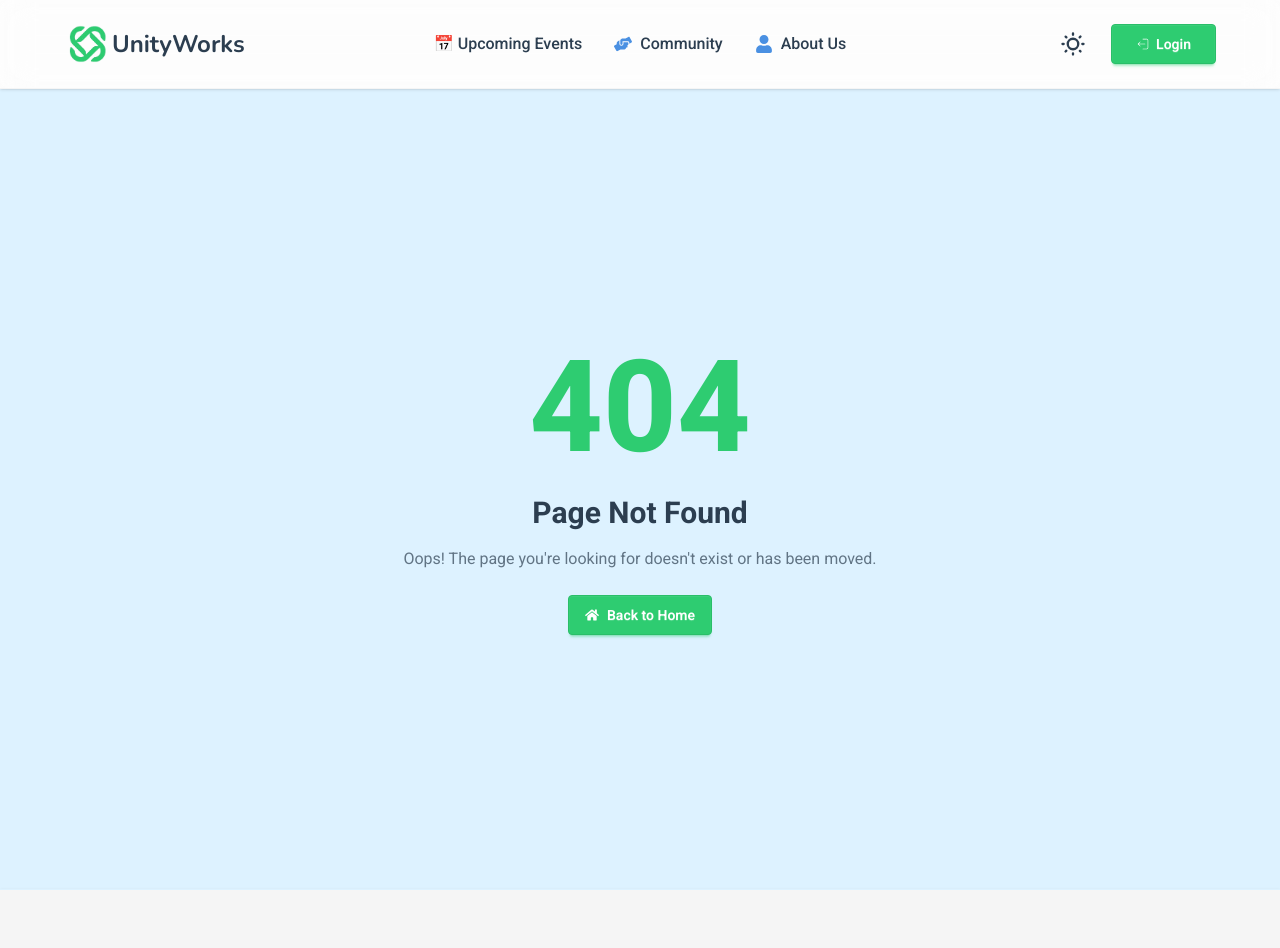
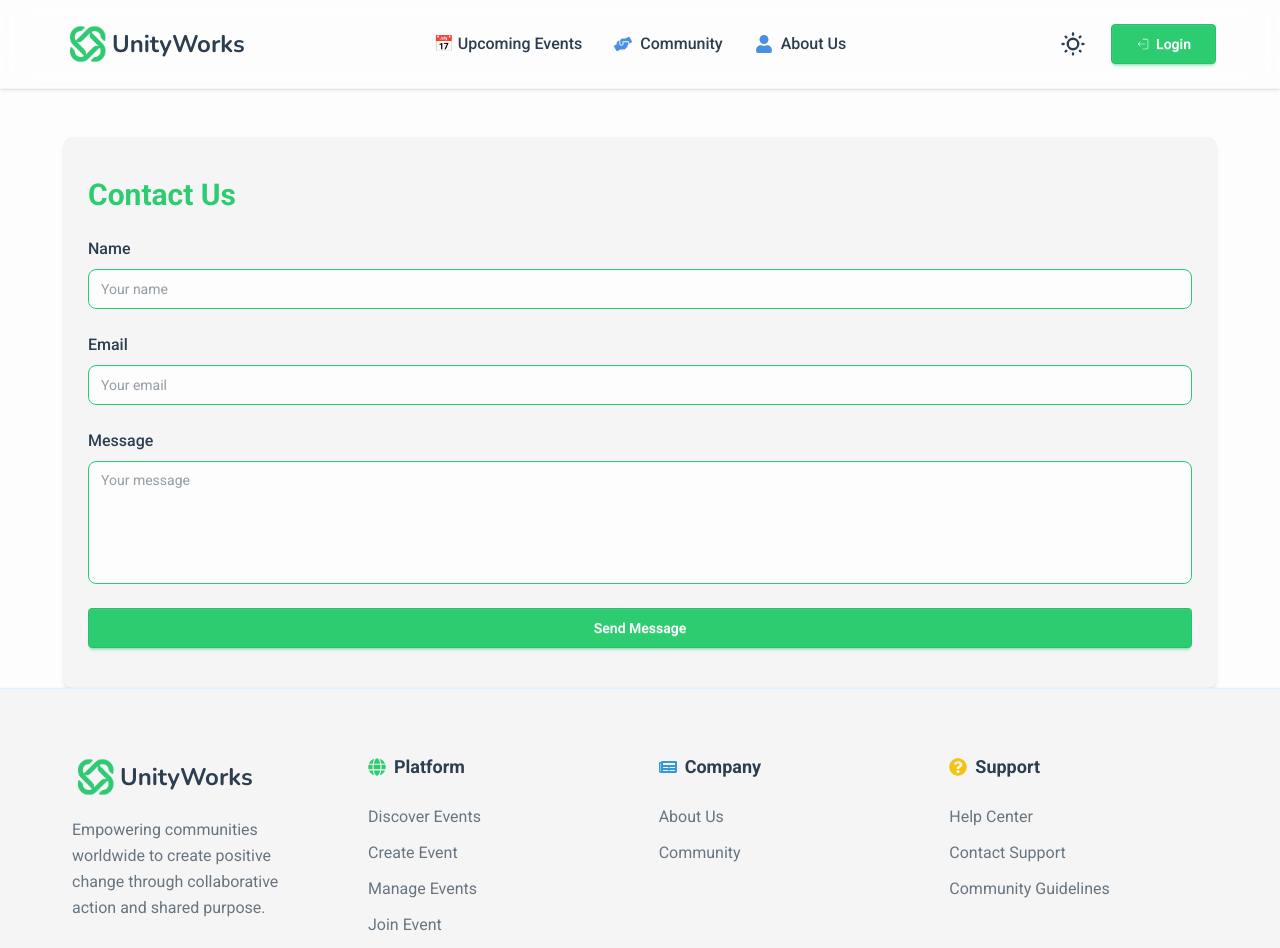
Before and after one commit to mdrahimultahsin/unityWorks-frontend, a React (Vite) app: page /contact in a window 1280 px wide. Shown: the top 948 px of the page. Built offline with nearby package versions, Linux system fonts and the light colour scheme; no server answers.

Commit message:
added guideline and contact

```diff
--- a/src/Routes/Router.jsx
+++ b/src/Routes/Router.jsx
@@ -13,6 +13,8 @@ import ManageEvents from "../pages/ManageEvents/ManageEvents";
 import ErrorPage from "../pages/ErrorPage/ErrorPage";
 import Community from "../pages/Community/Community";
 import AboutUs from "../pages/AboutUs/AboutUs";
+import Guideline from "../pages/Guideline/Guideline";
+import ContactSection from "../pages/ContactSection/ContactSection";
 
 const router = createBrowserRouter([
   {
@@ -36,6 +38,14 @@ const router = createBrowserRouter([
       {
         path: "aboutUs",
         Component: AboutUs,
+      },
+      {
+        path: "guideline",
+        Component: Guideline,
+      },
+      {
+        path: "contact",
+        Component: ContactSection,
       },
       {
         path: "create-event",
--- a/src/components/Footer.jsx
+++ b/src/components/Footer.jsx
@@ -39,18 +39,15 @@ const Footer = () => {
       {name: "Join Event", href: "/joined-events"},
     ],
     company: [
-      {name: "About Us", href: "#"},
-      {name: "Our Mission", href: "#"},
-      {name: "Team", href: "#"},
+      {name: "About Us", href: "/aboutUs"},
+      {name: "Community", href: "/community"},
     ],
     support: [
-      {name: "Help Center", href: "#"},
-      {name: "Contact Support", href: "#"},
-      {name: "Community Guidelines", href: "#"},
+      {name: "Help Center", href: "/contact"},
+      {name: "Contact Support", href: "/contact"},
+      {name: "Community Guidelines", href: "/guideline"},
     ],
   };
-
-
 
   return (
     <div className="relative  overflow-hidden border-t border-base-200 shadow">
@@ -95,19 +92,34 @@ const Footer = () => {
 
                 {/* Social Links */}
                 <div className="flex gap-3">
-                  <a href="https://www.facebook.com/" target="blank" className="bg-base-300 p-3 rounded-full text-base-content/70 hover:bg-primary hover:text-white transition-all duration-300 hover:scale-110">
+                  <a
+                    href="https://www.facebook.com/"
+                    target="blank"
+                    className="bg-base-300 p-3 rounded-full text-base-content/70 hover:bg-primary hover:text-white transition-all duration-300 hover:scale-110"
+                  >
                     <FaFacebookF className="text-lg" />
                   </a>
-                  <a href="https://www.instagram.com/" target="blank" className="bg-base-300 p-3 rounded-full text-base-content/70 hover:bg-primary hover:text-white transition-all duration-300 hover:scale-110">
+                  <a
+                    href="https://www.instagram.com/"
+                    target="blank"
+                    className="bg-base-300 p-3 rounded-full text-base-content/70 hover:bg-primary hover:text-white transition-all duration-300 hover:scale-110"
+                  >
                     <FaInstagram className="text-lg" />
                   </a>
-                  <a href="https://www.linkedin.com/" target="blank" className="bg-base-300 p-3 rounded-full text-base-content/70 hover:bg-primary hover:text-white transition-all duration-300 hover:scale-110">
+                  <a
+                    href="https://www.linkedin.com/"
+                    target="blank"
+                    className="bg-base-300 p-3 rounded-full text-base-content/70 hover:bg-primary hover:text-white transition-all duration-300 hover:scale-110"
+                  >
                     <FaLinkedinIn className="text-lg" />
                   </a>
-                  <a href="https://www.youtube.com/" target="blank" className="bg-base-300 p-3 rounded-full text-base-content/70 hover:bg-primary hover:text-white transition-all duration-300 hover:scale-110">
+                  <a
+                    href="https://www.youtube.com/"
+                    target="blank"
+                    className="bg-base-300 p-3 rounded-full text-base-content/70 hover:bg-primary hover:text-white transition-all duration-300 hover:scale-110"
+                  >
                     <FaYoutube className="text-lg" />
                   </a>
-
                 </div>
               </div>
 
@@ -190,7 +202,6 @@ const Footer = () => {
               </div>
 
               <div className="flex items-center gap-6 text-sm text-base-content/70">
-
                 <span>🔒 Your data is secure</span>
                 <span>♿ Accessibility friendly</span>
               </div>
--- /dev/null
+++ b/src/pages/ContactSection/ContactSection.jsx
@@ -0,0 +1,53 @@
+const ContactSection = () => {
+  return (
+    <section className="py-10 p-6 mx-6 lg:mx-16 bg-base-300 rounded-lg shadow-md mt-12">
+      <h2 className="text-3xl font-bold mb-6 text-primary font-urbanist">Contact Us</h2>
+      <form className="space-y-6">
+        <div>
+          <label htmlFor="name" className="block mb-2 font-medium text-base-content">
+            Name
+          </label>
+          <input
+            type="text"
+            id="name"
+            placeholder="Your name"
+            className="w-full input input-primary rounded-lg"
+          />
+        </div>
+
+        <div>
+          <label htmlFor="email" className="block mb-2 font-medium text-base-content">
+            Email
+          </label>
+          <input
+            type="email"
+            id="email"
+            placeholder="Your email"
+            className="w-full input input-bordered input-primary rounded-lg"
+          />
+        </div>
+
+        <div>
+          <label htmlFor="message" className="block mb-2 font-medium text-base-content">
+            Message
+          </label>
+          <textarea
+            id="message"
+            placeholder="Your message"
+            rows="5"
+            className="w-full textarea textarea-bordered textarea-primary rounded-lg resize-none"
+          ></textarea>
+        </div>
+
+        <button
+          type="submit"
+          className="btn btn-primary w-full text-white"
+        >
+          Send Message
+        </button>
+      </form>
+    </section>
+  );
+};
+
+export default ContactSection;
--- /dev/null
+++ b/src/pages/Guideline/Guideline.jsx
@@ -0,0 +1,37 @@
+import React from "react";
+
+const Guideline = () => {
+  return (
+    <section className="py-10 px-4 lg:px-16 mb-8">
+  <h2 className="text-2xl font-semibold mb-3">How to Use the Website</h2>
+  <ol className="list-decimal list-inside space-y-3 text-base-content">
+    <li>
+      <strong>Register an Account:</strong> Click on <code>Register</code> in the top navigation or on the login page to create a new user account using your email or Google login.
+    </li>
+    <li>
+      <strong>Login:</strong> Use your registered email and password, or sign in with Google, to access private features.
+    </li>
+    <li>
+      <strong>Explore Events:</strong> Visit <code>/upcoming-events</code> to browse all upcoming social development events.
+    </li>
+    <li>
+      <strong>Join Events:</strong> Click on an event to see details and click <em>Join</em> to participate.
+    </li>
+    <li>
+      <strong>Create Events:</strong> After login, navigate to <code>/create-event</code> to create and publish new social development events.
+    </li>
+    <li>
+      <strong>Manage Your Events:</strong> Access <code>/manage-events</code> to update or delete events you've created.
+    </li>
+    <li>
+      <strong>View Joined Events:</strong> Go to <code>/joined-events</code> to see the list of events you have joined.
+    </li>
+    <li>
+      <strong>Search & Filter:</strong> Use the search bar and filters on events pages to find events by date, type, or location.
+    </li>
+  </ol>
+</section>
+  );
+};
+
+export default Guideline;
```
